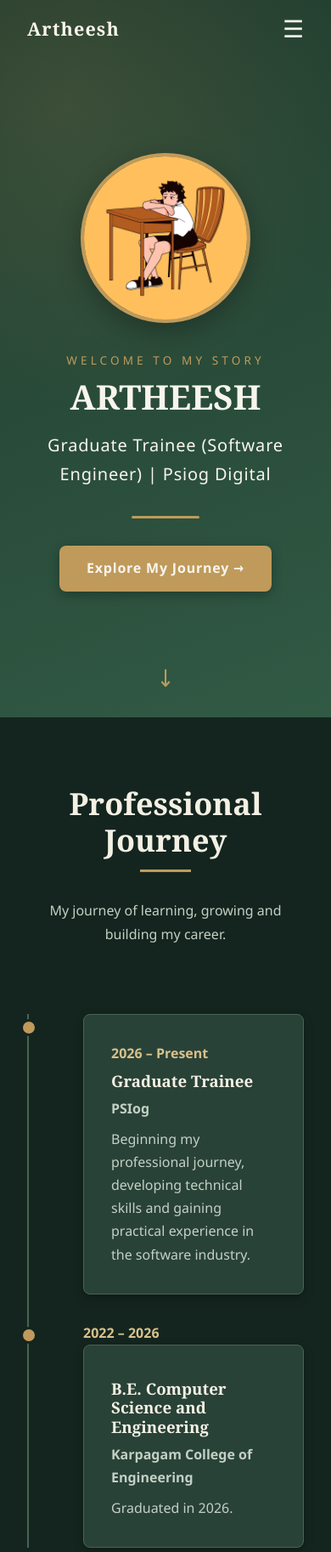
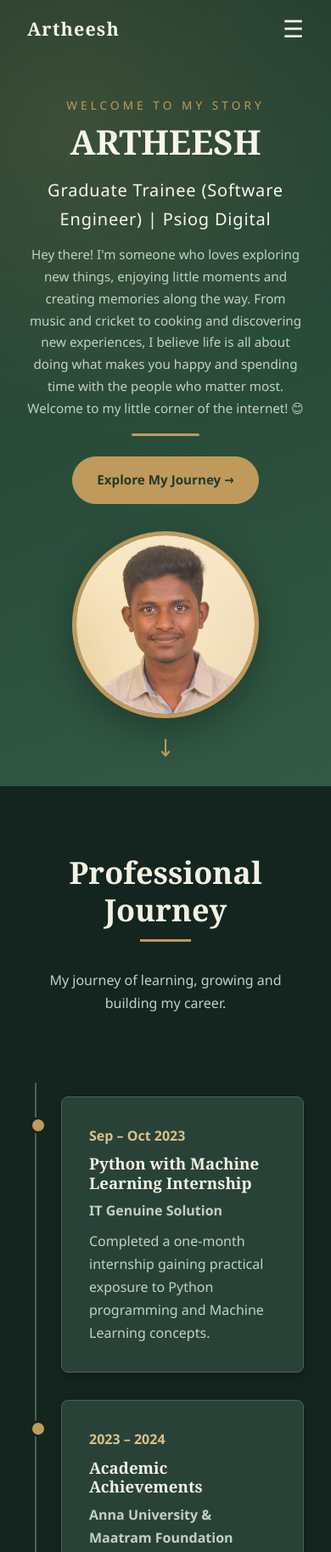
Before and after one commit to ArtheeshVM/profile-website, a website: page index.html in a window 390 px wide. Shown: the top 1826 px of the page at 85% size. Drawn offline with Linux system fonts and the light colour scheme.

Commit message:
feat: improve hero and professional journey

```diff
--- a/css/style.css
+++ b/css/style.css
@@ -162,22 +162,31 @@ section {
 }
 
 /* ---------- Hero ---------- */
+/* ---------- Hero ---------- */
 .hero {
   position: relative;
   min-height: 100vh;
   display: flex;
   align-items: center;
-  justify-content: center;
-  padding: calc(var(--spacing-xl) + 2rem) var(--spacing-lg) var(--spacing-xl);
-  text-align: center;
+  padding: calc(var(--spacing-xl) + 2rem) var(--spacing-lg);
   color: var(--color-text-inverse);
   background:
     radial-gradient(circle at 20% 15%, var(--color-hero-glow), transparent 45%),
     linear-gradient(160deg, var(--color-primary-dark), var(--color-primary));
 }
 
-.hero h1 {
-  color: var(--color-text-inverse);
+.hero-layout {
+  width: 100%;
+  max-width: var(--max-width);
+  margin: 0 auto;
+  display: grid;
+  grid-template-columns: 1.2fr 0.8fr;
+  align-items: center;
+  gap: 4rem;
+}
+
+.hero-content {
+  text-align: left;
 }
 
 .hero-content > * {
@@ -204,14 +213,24 @@ section {
   animation-delay: 0.75s;
 }
 
+.hero h1 {
+  color: var(--color-text-inverse);
+}
+
 .hero-photo {
-  width: 200px;
-  height: 200px;
-  margin: 0 auto var(--spacing-lg);
-  border: 4px solid var(--color-accent);
+  width: 320px;
+  height: 320px;
+  margin: 0 auto;
+  border: 5px solid var(--color-accent);
   border-radius: 50%;
   object-fit: cover;
-  box-shadow: 0 10px 30px var(--color-shadow);
+  box-shadow: 0 15px 40px var(--color-shadow);
+}
+
+.hero-visual {
+  display: flex;
+  justify-content: center;
+  align-items: center;
 }
 
 .hero-eyebrow {
@@ -228,32 +247,53 @@ section {
   letter-spacing: 0.04em;
 }
 
+.hero-description {
+  max-width: 620px;
+  margin: 0.75rem 0 0;
+  color: var(--color-text-secondary);
+  font-size: 0.95rem;
+  line-height: 1.7;
+  text-align: left;
+}
+
 .hero-divider {
   width: 80px;
   height: 3px;
-  margin: var(--spacing-lg) auto;
+  margin: 1rem 0;
   background: var(--color-accent);
   border-radius: 2px;
 }
 
-.btn {
-  display: inline-block;
-  padding: 0.85rem var(--spacing-lg);
+.hero .btn {
+  display: inline-flex;
+  align-items: center;
+  gap: 0.6rem;
+  margin-top: 0.5rem;
+  padding: 0.9rem 1.8rem;
   background: var(--color-accent);
-  color: var(--color-text-inverse);
+  color: var(--color-primary-dark);
+  border: 1px solid var(--color-accent);
+  border-radius: 50px;
+  font-size: 0.95rem;
   font-weight: 600;
-  letter-spacing: 0.05em;
   text-decoration: none;
-  border-radius: var(--border-radius);
-  box-shadow: 0 4px 14px var(--color-shadow);
-  transition: transform var(--transition-speed), background var(--transition-speed);
+  transition: all var(--transition-speed) ease;
 }
 
-.btn:hover {
-  background: var(--color-accent-dark);
+.hero .btn:hover {
+  background: transparent;
+  color: var(--color-text-inverse);
   transform: translateY(-3px);
+  box-shadow: 0 8px 20px var(--color-shadow);
 }
 
+.hero .btn:focus-visible {
+  outline: 3px solid var(--color-text-inverse);
+  outline-offset: 4px;
+}
+
+
+/* Scroll hint */
 .scroll-hint {
   position: absolute;
   bottom: var(--spacing-lg);
@@ -344,6 +384,35 @@ section {
   .nav-links a {
     color: var(--color-text-inverse);
   }
+
+  .hero {
+    padding-top: 7rem;
+    padding-bottom: 5rem;
+  }
+
+  .hero-layout {
+    grid-template-columns: 1fr;
+    gap: 2rem;
+  }
+
+  .hero-content {
+    text-align: center;
+  }
+
+  .hero-description {
+    margin-left: auto;
+    margin-right: auto;
+    text-align: center;
+  }
+
+  .hero-divider {
+    margin: 1rem auto;
+  }
+
+  .hero-photo {
+    width: 220px;
+    height: 220px;
+  }
 }
 
 /* ---------- Professional Journey Timeline ---------- */
@@ -353,38 +422,73 @@ section {
   margin-bottom: var(--spacing-xl);
 }
 
+
 .timeline {
   position: relative;
-  max-width: 800px;
+  max-width: 1000px;
   margin: 0 auto;
-  padding-left: 2rem;
-  border-left: 2px solid var(--color-border);
+  padding: 1rem 0;
+}
+
+/* Central vertical line */
+.timeline::before {
+  content: "";
+  position: absolute;
+  top: 0;
+  bottom: 0;
+  left: 50%;
+  width: 2px;
+  background: var(--color-border);
+  transform: translateX(-50%);
 }
 
 .timeline-item {
   position: relative;
+  width: 50%;
   margin-bottom: var(--spacing-lg);
-  padding-left: var(--spacing-lg);
+  padding: 0 2.5rem;
 }
 
+/* Alternate cards */
+.timeline-item:nth-child(odd) {
+  left: 0;
+  text-align: right;
+}
+
+.timeline-item:nth-child(even) {
+  left: 50%;
+  text-align: left;
+}
+
+/* Timeline dots */
 .timeline-item::before {
   content: "";
   position: absolute;
-  left: -2.65rem;
-  top: 0.4rem;
+  top: 1.5rem;
   width: 14px;
   height: 14px;
   border-radius: 50%;
   background: var(--color-accent);
   border: 3px solid var(--color-bg);
+  z-index: 1;
 }
 
+.timeline-item:nth-child(odd)::before {
+  right: -7px;
+}
+
+.timeline-item:nth-child(even)::before {
+  left: -7px;
+}
+
+/* Timeline cards */
 .timeline-content {
   padding: var(--spacing-lg);
   background: var(--color-bg-card);
   border: 1px solid var(--color-border);
   border-radius: var(--border-radius);
   box-shadow: 0 4px 12px var(--color-shadow);
+  text-align: left;
 }
 
 .timeline-date {
@@ -660,6 +764,29 @@ section {
   .interest-card h3 {
     font-size: 1.35rem;
   }
+
+
+/* Single-side timeline on mobile */
+.timeline::before {
+  left: 10px;
+}
+
+.timeline-item,
+.timeline-item:nth-child(odd),
+.timeline-item:nth-child(even) {
+  width: 100%;
+  left: 0;
+  padding-left: 2.5rem;
+  padding-right: 0;
+  text-align: left;
+}
+
+.timeline-item:nth-child(odd)::before,
+.timeline-item:nth-child(even)::before {
+  left: 3px;
+  right: auto;
+}
+
 }
 
 
--- a/index.html
+++ b/index.html
@@ -32,13 +32,27 @@
 
   <main>
     <section id="hero" class="hero">
+      <div class="hero-layout">
         <div class="hero-content">
-        <img src="optimized-images/hero/profile.webp" alt="Portrait of Artheesh" class="hero-photo">
           <p class="hero-eyebrow">Welcome to my story</p>
           <h1>ARTHEESH</h1>
           <p class="hero-tagline">Graduate Trainee (Software Engineer) | Psiog Digital</p>
+
+          <p class="hero-description">
+            Hey there! I'm someone who loves exploring new things, enjoying little moments
+            and creating memories along the way. From music and cricket to cooking and
+            discovering new experiences, I believe life is all about doing what makes you
+            happy and spending time with the people who matter most. Welcome to my little
+            corner of the internet! 😊
+          </p>
+
           <div class="hero-divider"></div>
           <a href="#journey" class="btn">Explore My Journey &rarr;</a>
+        </div>
+
+        <div class="hero-visual">
+          <img src="images/hero/profile.jpg" alt="Portrait of Artheesh" class="hero-photo">
+        </div>
       </div>
       <a href="#journey" class="scroll-hint" aria-label="Scroll down"><span>&#8595;</span></a>
     </section>
@@ -52,28 +66,107 @@
 
   <div class="timeline">
 
+    <!-- 1. Internship -->
+    <article class="timeline-item reveal">
+      <div class="timeline-content">
+        <span class="timeline-date">Sep – Oct 2023</span>
+        <h3>Python with Machine Learning Internship</h3>
+        <h4>IT Genuine Solution</h4>
+        <p>
+          Completed a one-month internship gaining practical exposure
+          to Python programming and Machine Learning concepts.
+        </p>
+      </div>
+    </article>
+
+    <!-- 2. Achievements -->
+    <article class="timeline-item reveal">
+      <div class="timeline-content">
+        <span class="timeline-date">2023 – 2024</span>
+        <h3>Academic Achievements</h3>
+        <h4>Anna University & Maatram Foundation</h4>
+        <p>
+          Won first prize in a debugging competition conducted by
+          Anna University and received the Stars of Student Award
+          from Maatram Foundation.
+        </p>
+      </div>
+    </article>
+
+    <!-- 3. E-commerce Project -->
+    <article class="timeline-item reveal">
+      <div class="timeline-content">
+        <span class="timeline-date">October 2024</span>
+        <h3>E-commerce Website</h3>
+        <h4>Personal Project</h4>
+        <p>
+          Developed a responsive e-commerce platform using ReactJS,
+          Node.js and Express, featuring product listings, dynamic
+          cart updates and a multi-step checkout process.
+        </p>
+      </div>
+    </article>
+
+    <!-- 4. Certifications -->
+    <article class="timeline-item reveal">
+      <div class="timeline-content">
+        <span class="timeline-date">December 2024</span>
+        <h3>Professional Certifications</h3>
+        <h4>NPTEL, Udemy & Scaler</h4>
+        <p>
+          Completed certifications in Internet of Things (NPTEL),
+          Web Development (Udemy) and JavaScript (Scaler),
+          strengthening my technical foundation.
+        </p>
+      </div>
+    </article>
+
+    <!-- 5. Project and Activities -->
+    <article class="timeline-item reveal">
+      <div class="timeline-content">
+        <span class="timeline-date">2025</span>
+        <h3>Hostel Query Management System & Beyond Academics</h3>
+        <h4>Personal Project & College Activities</h4>
+        <p>
+          Built a full-stack hostel query management system using
+          ReactJS, Spring Boot and MySQL. Solved 400+ LeetCode
+          problems, served as Treasurer of the AURA Association,
+          coordinated Dhruva and Kalam college fests, and represented
+          the CSE cricket team.
+        </p>
+      </div>
+    </article>
+
+    <!-- 6. Education -->
+    <article class="timeline-item reveal">
+      <div class="timeline-content">
+        <span class="timeline-date">2022 – 2026</span>
+        <h3>B.E. Computer Science and Engineering</h3>
+        <h4>Karpagam College of Engineering</h4>
+        <p>
+          Graduated with an overall CGPA of 8.17, building a strong
+          foundation in programming, software development and
+          problem-solving.
+        </p>
+      </div>
+    </article>
+
+    <!-- 7. Professional Career -->
     <article class="timeline-item reveal">
       <div class="timeline-content">
         <span class="timeline-date">2026 – Present</span>
         <h3>Graduate Trainee</h3>
-          <h4>PSIog</h4>
+        <h4>PSIog Digital</h4>
         <p>
-            Beginning my professional journey, developing technical skills
-            and gaining practical experience in the software industry.
+          Beginning my professional journey, developing technical
+          skills and gaining practical experience in the software
+          industry.
         </p>
       </div>
     </article>
 
-      <article class="timeline-item reveal">
-        <span class="timeline-date">2022 – 2026</span>
-        <div class="timeline-content">
-          <h3>B.E. Computer Science and Engineering</h3>
-          <h4>Karpagam College of Engineering</h4>
-          <p>Graduated in 2026.</p>
   </div>
-      </article>
 
-    </div>
   </div>
 </section>
 
@@ -91,9 +184,9 @@
         <div class="interest-icon">🎵</div>
         <h3>Music</h3>
         <p><strong>Favourite Artists:</strong> Vijay Antony &amp; Hip Hop Tamizha</p>
-        <p><strong>Favourite Genres:</strong> Love and Kuthu</p>
+        <p><strong>Favourite Genres:</strong> Love and Upbeat folk</p>
         <p class="funny-line">
-          Love songs for the feelings, kuthu songs for the healing!
+          Love songs for the feelings, upbeat folk songs for the healing!
         </p>
       </article>
 
```
Also changed, not shown: images/hero/profile.jpg (added), images/hero/profile.png (deleted). Lines whose indentation alone changed are shown as unchanged.
